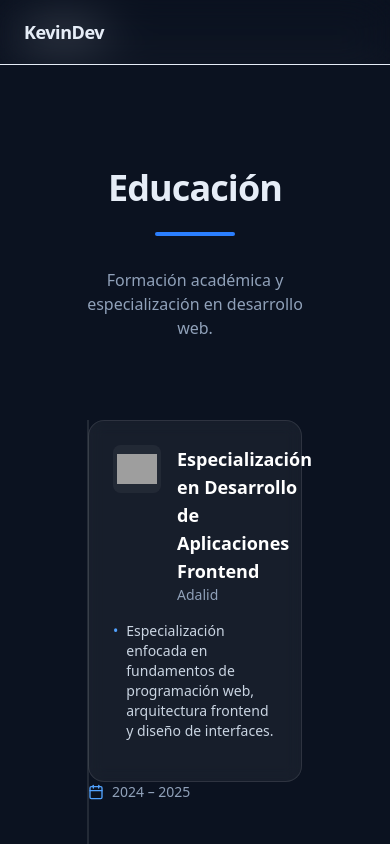
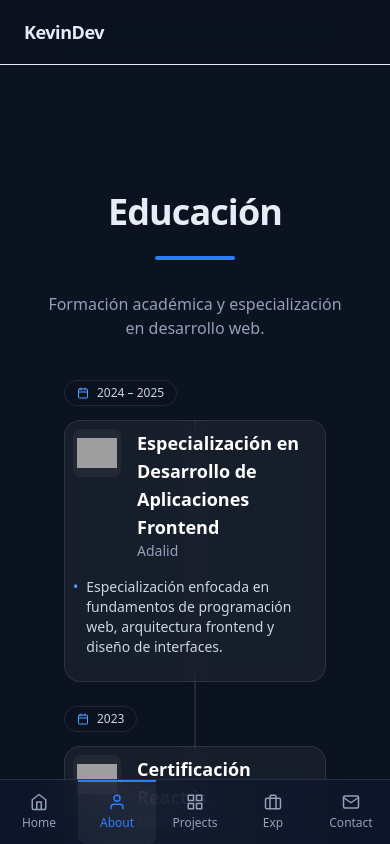
Before and after one commit to Krpardo27/portfolio, a Next.js app: page /about in a window 390 px wide. Shown: the top 844 px of the page. Built offline with nearby package versions, Linux system fonts and the light colour scheme; grey boxes are pictures that could not be loaded.

Commit message:
Se ajusta timeline, junto al header y se crea navmobile

```diff
--- a/app/(public)/layout.tsx
+++ /dev/null
@@ -1,19 +0,0 @@
-import { Footer } from "@/src/shared/components/layout/Footer";
-import { Header } from "@/src/shared/components/layout/Header";
-
-export default function RootLayout({
-  children,
-}: {
-  children: React.ReactNode;
-}) {
-  return (
-    <>
-      <Header />
-      <main className="flex-1 p-5 min-h-screen">
-        {children}
-      </main>
-      <Footer />
-    </>
-
-  );
-}
--- a/app/layout.tsx
+++ b/app/layout.tsx
@@ -1,6 +1,7 @@
+import { Header } from "@/src/shared/components/layout/Header";
 import "./globals.css";
 import { Footer } from "@/src/shared/components/layout/Footer";
-import { Header } from "@/src/shared/components/layout/Header";
+import { NavMobile } from "@/src/shared/components/layout/NavMobile";
 
 export default function RootLayout({
   children,
@@ -11,10 +12,19 @@ export default function RootLayout({
     <html lang="es">
       <body className="flex flex-col min-h-screen">
         <Header />
-        <main className="flex-1 p-5 w-full max-w-7xl mx-auto">
+        <main
+          className="
+            flex-1
+            pt-16
+            pb-20
+            lg:pb-0
+            px-4 lg:px-6
+          "
+        >
           {children}
         </main>
         <Footer />
+        <NavMobile />
       </body>
     </html>
   );
--- a/src/features/home/Hero.tsx
+++ b/src/features/home/Hero.tsx
@@ -37,7 +37,6 @@ export function Hero() {
             }}
             className="text-4xl md:text-6xl font-bold leading-tight tracking-tight"
           >
-            Hola, soy{" "}
             <span className="text-transparent bg-clip-text bg-gradient-to-r from-blue-400 to-indigo-500">
               Kevin Pardo
             </span>
@@ -107,7 +106,7 @@ export function Hero() {
           initial={{ opacity: 0, scale: 0.9, y: 40 }}
           animate={{ opacity: 1, scale: 1, y: 0 }}
           transition={{ duration: 0.6, ease: "easeOut" }}
-          className="flex justify-center relative"
+          className="justify-center relative hidden md:flex"
         >
           {/* Glow */}
           <div className="absolute w-52 h-52 md:w-[420px] md:h-[420px] bg-blue-500/20 blur-3xl rounded-full" />
@@ -121,7 +120,6 @@ export function Hero() {
               md:w-[320px] md:h-[320px]
               lg:w-[380px] lg:h-[380px]
               xl:w-[440px] xl:h-[440px]
-
               rounded-3xl overflow-hidden
               border border-white/10
               bg-slate-900
@@ -135,7 +133,6 @@ export function Hero() {
               alt="Kevin Pardo"
               fill
               className="object-cover"
-              priority
             />
           </div>
         </motion.div>
--- a/src/shared/components/layout/Header.tsx
+++ b/src/shared/components/layout/Header.tsx
@@ -1,4 +1,3 @@
-// src/shared/components/layout/Header.tsx
 import Link from "next/link";
 
 const navLinks = [
--- /dev/null
+++ b/src/shared/components/layout/NavMobile.tsx
@@ -0,0 +1,67 @@
+"use client";
+
+import Link from "next/link";
+import { usePathname } from "next/navigation";
+import { FiUser, FiGrid, FiBriefcase, FiMail, FiHome } from "react-icons/fi";
+
+const navLinks = [
+  { href: "/", label: "Home", icon: FiHome },
+  { href: "/about", label: "About", icon: FiUser },
+  { href: "/projects", label: "Projects", icon: FiGrid },
+  { href: "/experience", label: "Exp", icon: FiBriefcase },
+  { href: "/contact", label: "Contact", icon: FiMail },
+];
+
+export function NavMobile() {
+  const pathname = usePathname();
+
+  return (
+    <nav
+      className="
+    md:hidden
+    fixed bottom-0 left-0 w-full z-50
+    border-t border-white/10
+    bg-slate-900/80 backdrop-blur-xl
+  "
+    >
+      <div className="grid grid-cols-5 h-16">
+        {navLinks.map((link) => {
+          const Icon = link.icon;
+
+          return (
+            <Link
+              key={link.href}
+              href={link.href}
+              className={`
+        relative flex flex-col items-center justify-center gap-1
+        text-xs transition-all duration-200 rounded-lg py-1
+
+        ${link.href === "/"
+                  ? pathname === "/"
+                    ? "text-blue-500 bg-white/5"
+                    : "text-slate-400"
+                  : pathname.startsWith(link.href)
+                    ? "text-blue-500 bg-white/5"
+                    : "text-slate-400"
+                }
+      `}
+            >
+              {/* ICON */}
+              <Icon size={18} />
+
+              {/* LABEL */}
+              <span>{link.label}</span>
+
+              {/* INDICADOR */}
+              {(link.href === "/"
+                ? pathname === "/"
+                : pathname.startsWith(link.href)) && (
+                  <span className="absolute top-0 left-0 w-full h-[2px] bg-blue-500" />
+                )}
+            </Link>
+          );
+        })}
+      </div>
+    </nav>
+  );
+}
--- a/src/shared/components/ui/Timeline.tsx
+++ b/src/shared/components/ui/Timeline.tsx
@@ -25,7 +25,6 @@ export function Timeline({ title, description, data }: Props) {
   return (
     <section className="section-container">
       <div className="max-w-5xl mx-auto">
-
         {/* HEADER */}
         <div className="text-center mb-20">
           <h2 className="text-4xl md:text-5xl font-semibold tracking-tight">
@@ -34,20 +33,17 @@ export function Timeline({ title, description, data }: Props) {
 
           <div className="w-20 h-1 bg-blue-500 mx-auto mt-6 mb-8 rounded-full" />
 
-          <p className="text-slate-400 max-w-2xl mx-auto">
-            {description}
-          </p>
+          <p className="text-slate-400 max-w-2xl mx-auto">{description}</p>
         </div>
 
         {/* TIMELINE */}
         <div className="relative">
-
-          {/* 🔥 Línea animada */}
+          {/* Línea animada */}
           <motion.div
             initial={{ height: 0 }}
             whileInView={{ height: "100%" }}
             transition={{ duration: 1.2, ease: "easeOut" }}
-            className="absolute left-4 md:left-1/2 w-[2px] bg-white/10 -translate-x-1/2 origin-top"
+            className="absolute left-1/2 w-[2px] bg-white/10 -translate-x-1/2 origin-top"
           />
 
           {data.map((item, index) => (
@@ -57,17 +53,17 @@ export function Timeline({ title, description, data }: Props) {
               whileInView={{ opacity: 1, y: 0 }}
               transition={{
                 duration: 0.5,
-                delay: index * 0.15, // 🔥 stagger
+                delay: index * 0.15, // stagger
               }}
               viewport={{ once: true, margin: "-100px" }}
-              className={`mb-16 flex flex-col md:flex-row ${index % 2 === 0 ? "md:flex-row-reverse" : ""
-                }`}
+              className={`mb-16 flex flex-col relative md:flex-row ${
+                index % 2 === 0 ? "md:flex-row-reverse" : ""
+              }`}
             >
-
               {/* CARD */}
               <div
                 className={`
-                  group p-6 rounded-2xl
+                  group lg:p-6 p-2 rounded-2xl
                   border border-white/10
                   bg-white/5 backdrop-blur
                   transition-all duration-300
@@ -98,9 +94,7 @@ export function Timeline({ title, description, data }: Props) {
                       {item.title}
                     </h3>
 
-                    <p className="text-sm text-slate-400">
-                      {item.subtitle}
-                    </p>
+                    <p className="text-sm text-slate-400">{item.subtitle}</p>
 
                     {item.location && (
                       <div className="flex items-center gap-2 text-xs text-slate-500 mt-1">
@@ -148,12 +142,19 @@ export function Timeline({ title, description, data }: Props) {
                 </div>
               </div>
 
-              {/* MOBILE */}
-              <div className="md:hidden flex items-center gap-2 text-slate-400 mb-3 ml-4">
+              <div
+                className="
+  md:hidden absolute -top-10 left-4 z-10
+  flex items-center gap-2
+  px-3 py-1 rounded-full
+  bg-[var(--color-background)] border border-white/10
+  backdrop-blur
+  text-xs text-slate-300
+"
+              >
                 <FiCalendar className="text-blue-400" />
-                <span className="text-sm">{item.period}</span>
+                <span>{item.period}</span>
               </div>
-
             </motion.div>
           ))}
         </div>
```
